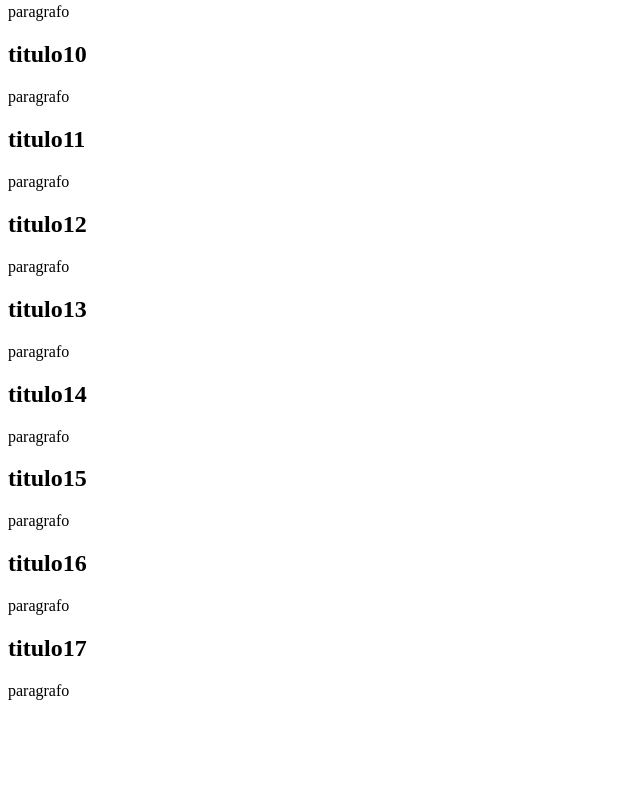
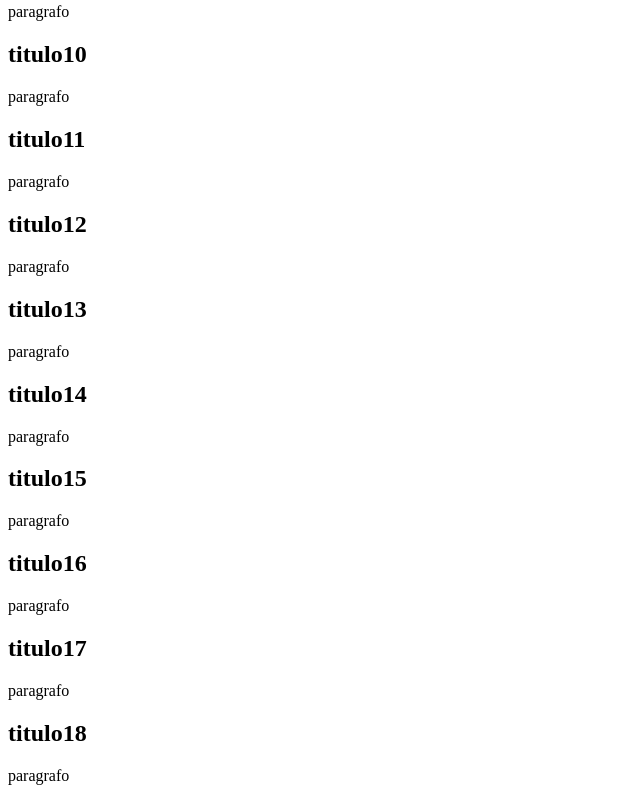
Before and after one commit to caioaod/teste-caio, a plain HTML site: page pasta/index.html in a window 1280 px wide. Shown: the part 768-1569 px from the top of the page, without its empty margins (0-640 px from the left). Before the commit the page ends 1484 px from the top, so only its background shows below. Drawn offline with Linux system fonts and the light colour scheme.

Commit message:
18 paragrafo

```diff
--- a/pasta/index.html
+++ b/pasta/index.html
@@ -57,5 +57,7 @@
     <h2>titulo17</h2>
     <p>paragrafo</p>
 
+    <h2>titulo18</h2>
+    <p>paragrafo</p>
 </body>
 </html>
```
